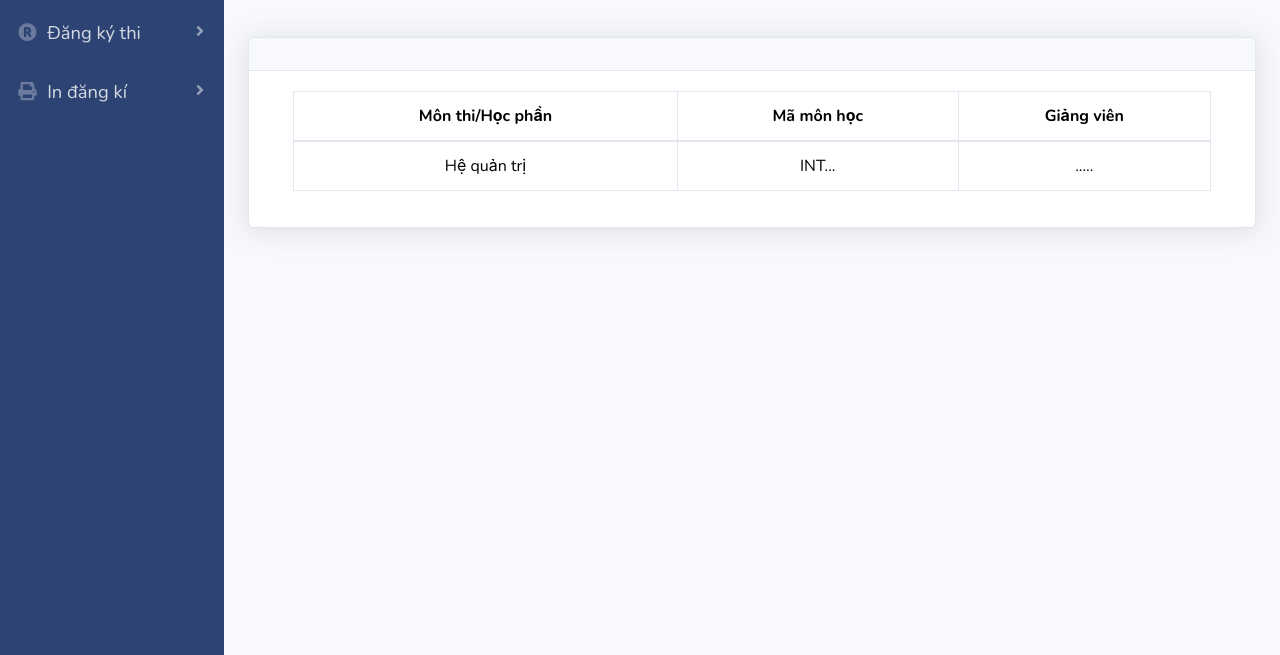
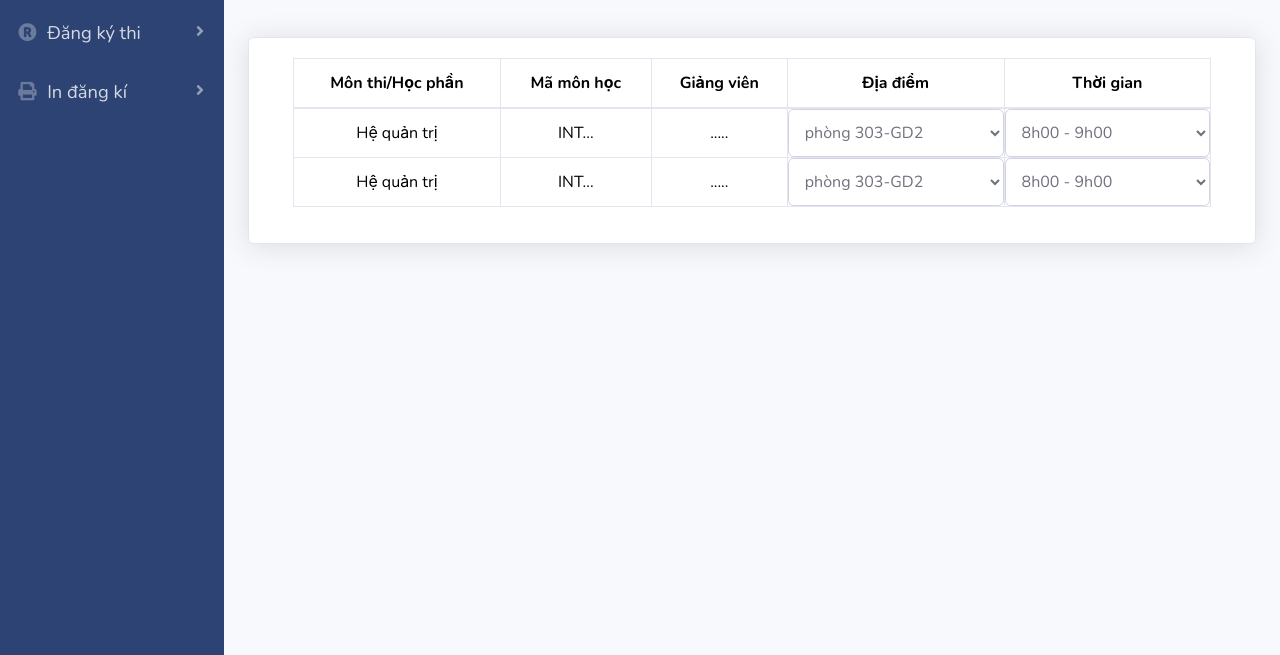
Before and after one commit to TeamPhich/ER-webapp, a plain HTML site: page registration.html in a window 1280 px wide. Shown: the part 145-800 px from the top of the page. Drawn offline with nearby package versions, Linux system fonts and the light colour scheme.

Commit message:
last commit

```diff
--- /dev/null
+++ b/css/studenui.css
@@ -0,0 +1,9 @@
+td{
+    height: 2.5rem !important;
+}
+select{
+    height: 3rem!important;
+}
+.chon{
+    padding: 0!important;
+}
--- a/registration.html
+++ b/registration.html
@@ -5,15 +5,15 @@
 
     <meta charset="utf-8">
 
-    <title>ExamReg</title>
+    <title>registration</title>
 
     <!-- Custom fonts for this template-->
     <link href="vendor/fontawesome-free/css/all.min.css" rel="stylesheet" type="text/css">
     <link href="https://fonts.googleapis.com/css?family=Nunito:200,200i,300,300i,400,400i,600,600i,700,700i,800,800i,900,900i" rel="stylesheet">
 
     <!-- Custom styles for this template-->
-    <link href="css/sb-admin-2.min.css" rel="stylesheet">
-
+    <link rel="stylesheet" href="vendor/bootstrap/css/bootstrap.css">
+    <link rel="stylesheet" href="css/studenui.css">
 </head>
 
 <body id="page-top">
@@ -134,30 +134,55 @@
 
                 <!-- Approach -->
                 <div class="card shadow mb-4">
-                    <div class="card-header py-3">
-                        <h6 class="m-0 font-weight-bold text-primary"></h6>
-                    </div>
                     <div class="card-body">
                         <div class="container-fluid">
-                            <table class="table table-bordered " style="color: black; text-align:center;"width="100%">
+                            <table class="table table-bordered p-0" style="color: black; text-align:center;"width="100%">
                                 <thead>
-                                <tr>
+                                <tr >
                                     <th>Môn thi/Học phần</th>
                                     <th>Mã môn học</th>
                                     <th>Giảng viên</th>
+                                    <th>Địa điểm</th>
+                                    <th>Thời gian</th>
                                 </tr>
                                 </thead>
                                 <tbody>
                                 <tr>
-                                    <a class="collapsed" href="#" data-toggle="collapse" data-target="#collapseSub" aria-expanded="true" aria-controls="collapseSub">
                                     <td>Hệ quản trị</td>
                                     <td>INT...</td>
                                     <td>.....</td>
-                                    </a>
+                                    <td class="p-0">
+                                        <select class="form-control">
+                                            <option>phòng 303-GD2</option>
+                                            <option>phòng 304-GD2</option>
+                                            <option>phòng 307-GD2</option>
+                                        </select>
+                                    </td>
+                                    <td class="p-0">
+                                        <select class="form-control " >
+                                            <option>8h00 - 9h00</option>
+                                            <option>14h30 - 15h30</option>
+                                        </select>
+                                    </td>
                                 </tr>
-                                <div id="#collapseSub" class="collapse">
-                                    <p>hello</p>
-                                </div>
+                                <tr>
+                                    <td>Hệ quản trị</td>
+                                    <td>INT...</td>
+                                    <td>.....</td>
+                                    <td class="p-0">
+                                        <select class="form-control">
+                                            <option>phòng 303-GD2</option>
+                                            <option>phòng 304-GD2</option>
+                                            <option>phòng 307-GD2</option>
+                                        </select>
+                                    </td>
+                                    <td class="p-0">
+                                        <select class="form-control" >
+                                            <option>8h00 - 9h00</option>
+                                            <option>14h30 - 15h30</option>
+                                        </select>
+                                    </td>
+                                </tr>
                                 </tbody>
                             </table>
                         </div>
```
Also changed, not shown: index.html (+1 -1 lines), login.html (added, +72 -0 lines), img/icon_dhcn.jpg (added), vendor/bootstrap/css/bootstrap.css (renamed from css/sb-admin-2.css), vendor/bootstrap/css/bootstrap.min.css (renamed from css/sb-admin-2.min.css).
